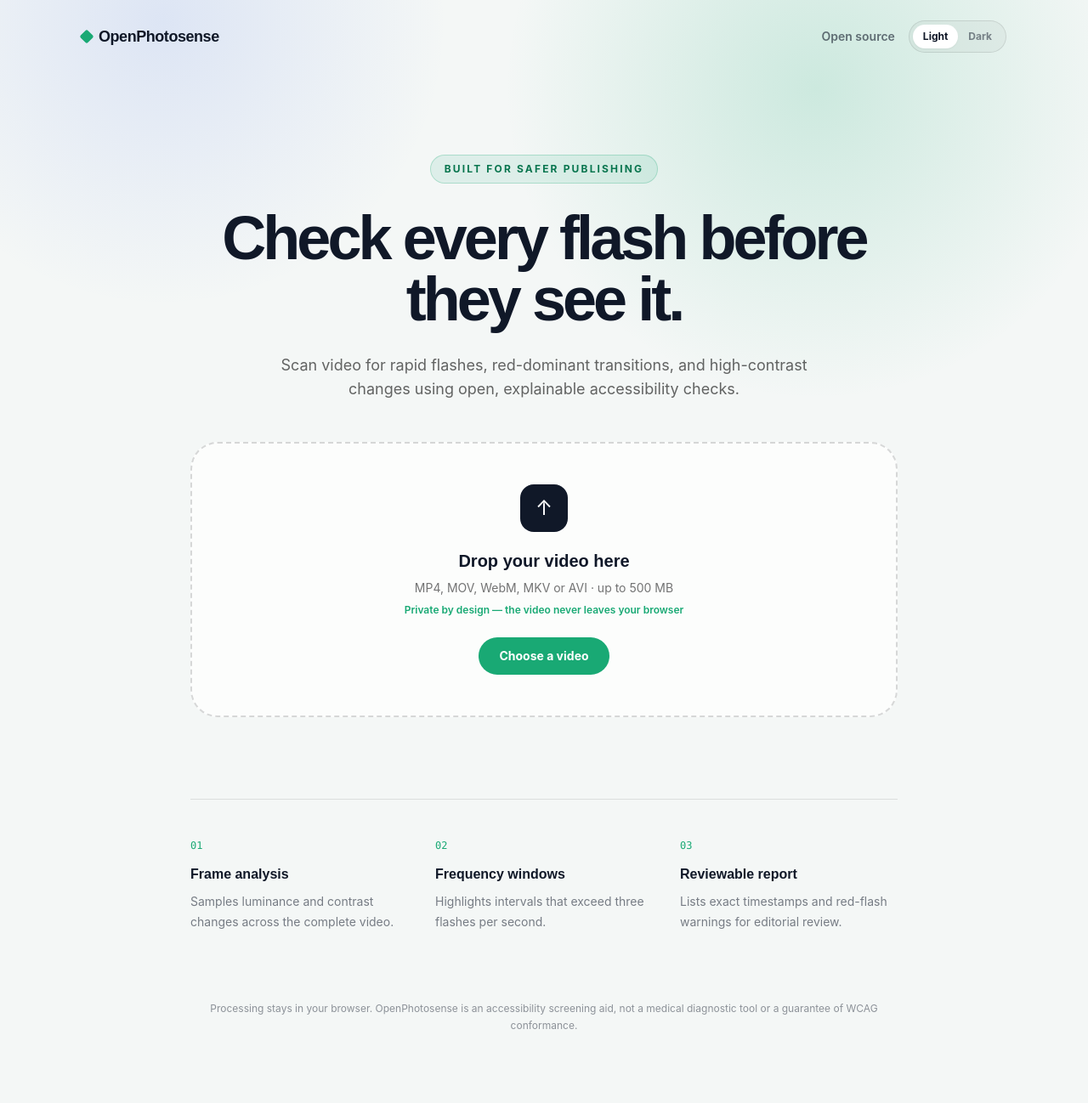
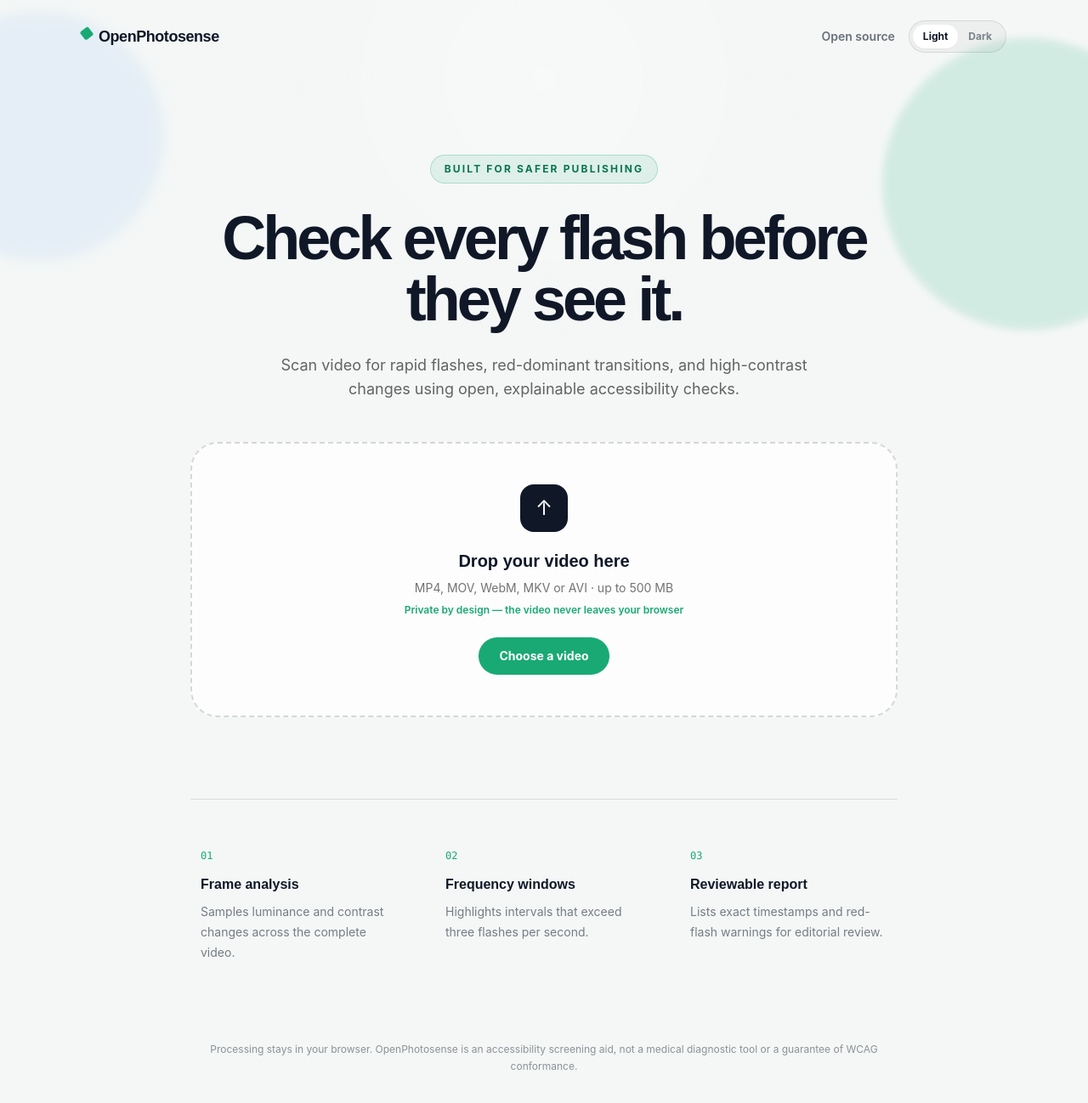
Before and after one commit to abacked/OpenPhotosense, a Next.js app in the folder frontend/: page / in a window 1280 px wide. Shown: the top 1298 px of the page at 85% size. Built offline with nearby package versions, Linux system fonts and the light colour scheme.

Commit message:
Add accessible ambient motion and interactions

```diff
--- a/frontend/app/globals.css
+++ b/frontend/app/globals.css
@@ -13,3 +13,53 @@ body { margin: 0; }
   to { opacity: 1; transform: translateY(0); }
 }
 .animate-rise { animation: rise .55s ease-out both; }
+
+@keyframes ambient-drift {
+  0%, 100% { transform: translate3d(0, 0, 0) scale(1); }
+  50% { transform: translate3d(28px, 18px, 0) scale(1.08); }
+}
+@keyframes ambient-drift-reverse {
+  0%, 100% { transform: translate3d(0, 0, 0) scale(1.08); }
+  50% { transform: translate3d(-24px, 22px, 0) scale(1); }
+}
+@keyframes gentle-float {
+  0%, 100% { transform: translateY(0) rotate(45deg); }
+  50% { transform: translateY(-4px) rotate(53deg); }
+}
+@keyframes scan-pass {
+  0% { transform: translateY(-140%); opacity: 0; }
+  18%, 82% { opacity: .38; }
+  100% { transform: translateY(520%); opacity: 0; }
+}
+@keyframes progress-glow {
+  0% { transform: translateX(-120%); }
+  100% { transform: translateX(260%); }
+}
+
+.ambient-orb { animation: ambient-drift 14s ease-in-out infinite; filter: blur(4px); }
+.ambient-orb-reverse { animation: ambient-drift-reverse 17s ease-in-out infinite; filter: blur(8px); }
+.logo-mark { animation: gentle-float 4s ease-in-out infinite; }
+.upload-zone { position: relative; isolation: isolate; overflow: hidden; }
+.upload-zone::after {
+  background: linear-gradient(180deg, transparent, rgba(25, 169, 116, .16), transparent);
+  content: "";
+  inset: 0;
+  opacity: 0;
+  pointer-events: none;
+  position: absolute;
+  transform: translateY(-140%);
+  z-index: -1;
+}
+.upload-zone.is-scanning::after, .upload-zone.is-dragging::after { animation: scan-pass 3.2s ease-in-out infinite; }
+.upload-icon { transition: transform .35s cubic-bezier(.2,.8,.2,1), box-shadow .35s ease; }
+.upload-zone:hover .upload-icon, .upload-zone.is-dragging .upload-icon { box-shadow: 0 14px 32px -12px rgba(25, 169, 116, .65); transform: translateY(-5px) rotate(4deg); }
+.feature-card { transition: transform .35s ease, opacity .35s ease; }
+.feature-card:hover { transform: translateY(-6px); }
+.progress-shine { overflow: hidden; position: relative; }
+.progress-shine::after { animation: progress-glow 2.4s ease-in-out infinite; background: linear-gradient(90deg, transparent, rgba(255,255,255,.6), transparent); content: ""; inset: 0; position: absolute; width: 38%; }
+.lift-card { transition: transform .25s ease, box-shadow .25s ease, border-color .25s ease; }
+.lift-card:hover { transform: translateY(-3px); }
+
+@media (prefers-reduced-motion: reduce) {
+  *, *::before, *::after { animation-duration: .01ms !important; animation-iteration-count: 1 !important; scroll-behavior: auto !important; transition-duration: .01ms !important; }
+}
--- a/frontend/app/page.tsx
+++ b/frontend/app/page.tsx
@@ -31,9 +31,13 @@ export default function Home() {
   const busy = uploading;
   return (
     <main className="min-h-screen overflow-hidden">
-      <div className="pointer-events-none absolute inset-x-0 top-0 -z-10 h-[520px] bg-[radial-gradient(circle_at_75%_20%,rgba(25,169,116,.18),transparent_35%),radial-gradient(circle_at_15%_5%,rgba(53,99,233,.12),transparent_28%)]" />
+      <div className="pointer-events-none absolute inset-x-0 top-0 -z-10 h-[620px] overflow-hidden">
+        <div className="ambient-orb absolute -right-16 top-10 size-80 rounded-full bg-signal/15 blur-3xl" />
+        <div className="ambient-orb-reverse absolute -left-20 top-0 size-72 rounded-full bg-blue-400/10 blur-3xl" />
+        <div className="absolute inset-0 bg-[radial-gradient(circle_at_50%_15%,rgba(255,255,255,.7),transparent_38%)] opacity-50 dark:opacity-10" />
+      </div>
       <nav className="mx-auto flex max-w-6xl items-center justify-between px-5 py-6 sm:px-8">
-        <a href="#" className="font-display text-lg font-extrabold tracking-tight"><span className="mr-2 inline-block size-3 rotate-45 rounded-sm bg-signal" />OpenPhotosense</a>
+        <a href="#" className="font-display text-lg font-extrabold tracking-tight"><span className="logo-mark mr-2 inline-block size-3 rotate-45 rounded-sm bg-signal" />OpenPhotosense</a>
         <div className="flex items-center gap-4"><a href="https://github.com" className="hidden text-sm font-semibold opacity-60 hover:opacity-100 sm:block">Open source</a><ThemeToggle /></div>
       </nav>
       <div className="mx-auto max-w-4xl px-5 pb-24 pt-14 sm:px-8 sm:pt-24">
@@ -44,12 +48,12 @@ export default function Home() {
         </header>
         <section className="mt-12 animate-rise [animation-delay:120ms]">
           <UploadZone onFile={upload} disabled={busy} />
-          {busy && <div className="mt-5 rounded-2xl bg-white p-5 shadow-soft dark:bg-white/[.05]" aria-live="polite"><div className="mb-3 flex justify-between gap-3 text-sm"><span className="truncate font-semibold">Scanning {filename}</span><span>{progress}%</span></div><div className="h-2 overflow-hidden rounded-full bg-black/5 dark:bg-white/10"><div className="h-full rounded-full bg-signal transition-all duration-500" style={{ width: `${progress}%` }} /></div><p className="mt-3 text-xs opacity-50">You can keep this tab open while frames are analyzed.</p></div>}
+          {busy && <div className="animate-rise mt-5 rounded-2xl bg-white p-5 shadow-soft dark:bg-white/[.05]" aria-live="polite"><div className="mb-3 flex justify-between gap-3 text-sm"><span className="truncate font-semibold">Scanning {filename}</span><span className="font-mono text-signal">{progress}%</span></div><div className="h-2 overflow-hidden rounded-full bg-black/5 dark:bg-white/10"><div className="progress-shine h-full rounded-full bg-signal transition-all duration-500" style={{ width: `${progress}%` }} /></div><p className="mt-3 text-xs opacity-50">You can keep this tab open while frames are analyzed.</p></div>}
           {error && <p role="alert" className="mt-5 rounded-2xl border border-red-300 bg-red-50 p-4 text-sm text-red-800">{error}</p>}
           {report && videoFile && videoUrl && <Results report={report} file={videoFile} videoUrl={videoUrl} />}
         </section>
         <section className="mt-24 grid gap-8 border-t border-black/10 pt-10 dark:border-white/10 sm:grid-cols-3">
-          {[['01', 'Frame analysis', 'Samples luminance and contrast changes across the complete video.'], ['02', 'Frequency windows', 'Highlights intervals that exceed three flashes per second.'], ['03', 'Reviewable report', 'Lists exact timestamps and red-flash warnings for editorial review.']].map(([n, title, copy]) => <div key={n}><span className="font-mono text-xs text-signal">{n}</span><h2 className="mt-3 font-display font-bold">{title}</h2><p className="mt-2 text-sm leading-6 opacity-55">{copy}</p></div>)}
+          {[['01', 'Frame analysis', 'Samples luminance and contrast changes across the complete video.'], ['02', 'Frequency windows', 'Highlights intervals that exceed three flashes per second.'], ['03', 'Reviewable report', 'Lists exact timestamps and red-flash warnings for editorial review.']].map(([n, title, copy], index) => <div key={n} className="feature-card animate-rise rounded-2xl p-3" style={{ animationDelay: `${220 + index * 90}ms` }}><span className="font-mono text-xs text-signal">{n}</span><h2 className="mt-3 font-display font-bold">{title}</h2><p className="mt-2 text-sm leading-6 opacity-55">{copy}</p></div>)}
         </section>
         <footer className="mt-20 text-center text-xs leading-5 opacity-45">Processing stays in your browser. OpenPhotosense is an accessibility screening aid, not a medical diagnostic tool or a guarantee of WCAG conformance.</footer>
       </div>
--- a/frontend/components/auto-fix.tsx
+++ b/frontend/components/auto-fix.tsx
@@ -51,7 +51,7 @@ export function AutoFix({ file, report }: { file: File; report: AnalysisReport }
         </div>
       </div>
       <div className="mt-6 grid gap-3 lg:grid-cols-3">
-        {options.map((option) => <button key={option.id} type="button" disabled={generating} onClick={() => { setStrategy(option.id); setDownloadUrl(""); }} className={`rounded-2xl border p-4 text-left transition ${strategy === option.id ? "border-signal bg-white shadow-sm dark:bg-white/10" : "border-black/10 hover:border-signal/50 dark:border-white/10"}`}><span className="text-xs font-bold uppercase tracking-wider text-signal">{option.id === recommendation.strategy ? "Recommended" : option.note}</span><strong className="mt-2 block">{option.title}</strong><span className="mt-2 block text-xs leading-5 opacity-55">{option.copy}</span></button>)}
+        {options.map((option) => <button key={option.id} type="button" disabled={generating} onClick={() => { setStrategy(option.id); setDownloadUrl(""); }} className={`lift-card rounded-2xl border p-4 text-left ${strategy === option.id ? "border-signal bg-white shadow-sm dark:bg-white/10" : "border-black/10 hover:border-signal/50 dark:border-white/10"}`}><span className="text-xs font-bold uppercase tracking-wider text-signal">{option.id === recommendation.strategy ? "Recommended" : option.note}</span><strong className="mt-2 block">{option.title}</strong><span className="mt-2 block text-xs leading-5 opacity-55">{option.copy}</span></button>)}
       </div>
       {generating && <div className="mt-6" aria-live="polite"><div className="mb-2 flex items-center justify-between gap-4 text-sm font-semibold"><span>Generating safer video · {progress}%</span><button type="button" onClick={cancel} className="rounded-full border border-black/15 px-4 py-2 text-xs font-bold hover:border-red-400 hover:text-red-600 dark:border-white/20">Cancel generation</button></div><div className="h-2 overflow-hidden rounded-full bg-black/10 dark:bg-white/10"><div className="h-full rounded-full bg-signal transition-all" style={{ width: `${progress}%` }} /></div></div>}
       {error && <p role="alert" className="mt-5 rounded-xl bg-red-50 p-4 text-sm text-red-800">{error}</p>}
--- a/frontend/components/results.tsx
+++ b/frontend/components/results.tsx
@@ -8,7 +8,7 @@ export function Results({ report, file, videoUrl }: { report: AnalysisReport; fi
   const frequency = Object.entries(report.flashes_per_second).filter(([, count]) => count > 0);
   return (
     <section className="animate-rise mt-8 space-y-5" aria-live="polite">
-      <div className="rounded-[2rem] bg-ink p-7 text-white shadow-soft dark:bg-white dark:text-ink sm:p-9">
+      <div className="lift-card rounded-[2rem] bg-ink p-7 text-white shadow-soft dark:bg-white dark:text-ink sm:p-9">
         <div className="flex flex-wrap items-start justify-between gap-5">
           <div><p className="text-xs font-bold uppercase tracking-[.2em] opacity-50">Analysis complete</p><h2 className="mt-2 font-display text-3xl font-bold">Accessibility report</h2></div>
           <span className={`rounded-full px-4 py-2 text-sm font-extrabold uppercase tracking-wider ${tones[report.risk_level]}`}>{report.risk_level} risk · {report.risk_score}/100</span>
--- a/frontend/components/upload-zone.tsx
+++ b/frontend/components/upload-zone.tsx
@@ -23,13 +23,13 @@ export function UploadZone({ onFile, disabled }: { onFile: (file: File) => void;
       onDragOver={(event) => { event.preventDefault(); setDragging(true); }}
       onDragLeave={() => setDragging(false)}
       onDrop={drop}
-      className={`rounded-[2rem] border-2 border-dashed p-8 text-center transition sm:p-12 ${dragging ? "border-signal bg-signal/10" : "border-black/15 bg-white/70 dark:border-white/15 dark:bg-white/[.04]"}`}
+      className={`upload-zone rounded-[2rem] border-2 border-dashed p-8 text-center transition duration-300 sm:p-12 ${disabled ? "is-scanning" : ""} ${dragging ? "is-dragging scale-[1.01] border-signal bg-signal/10 shadow-soft" : "border-black/15 bg-white/70 hover:border-signal/45 hover:bg-white dark:border-white/15 dark:bg-white/[.04] dark:hover:bg-white/[.07]"}`}
     >
-      <div className="mx-auto mb-5 grid size-14 place-items-center rounded-2xl bg-ink text-2xl text-white dark:bg-white dark:text-ink">↑</div>
+      <div className="upload-icon mx-auto mb-5 grid size-14 place-items-center rounded-2xl bg-ink text-2xl text-white dark:bg-white dark:text-ink">↑</div>
       <p className="font-display text-xl font-semibold">Drop your video here</p>
       <p className="mt-2 text-sm text-black/55 dark:text-white/55">MP4, MOV, WebM, MKV or AVI · up to 500 MB</p>
       <p className="mt-2 text-xs font-semibold text-signal">Private by design — the video never leaves your browser</p>
-      <button disabled={disabled} onClick={() => input.current?.click()} className="mt-6 rounded-full bg-signal px-6 py-3 text-sm font-bold text-white transition hover:bg-[#148b60] disabled:opacity-50">
+      <button disabled={disabled} onClick={() => input.current?.click()} className="mt-6 rounded-full bg-signal px-6 py-3 text-sm font-bold text-white shadow-sm transition duration-300 hover:-translate-y-0.5 hover:bg-[#148b60] hover:shadow-lg active:translate-y-0 disabled:opacity-50">
         Choose a video
       </button>
       <input ref={input} type="file" accept="video/*,.mkv" hidden onChange={(event) => accept(event.target.files?.[0])} />
--- a/frontend/components/video-preview.tsx
+++ b/frontend/components/video-preview.tsx
@@ -36,7 +36,7 @@ export function VideoPreview({
   }
 
   return (
-    <div className="rounded-[2rem] bg-white p-5 shadow-soft dark:bg-white/[.05] sm:p-7">
+    <div className="lift-card rounded-[2rem] bg-white p-5 shadow-soft dark:bg-white/[.05] sm:p-7">
       <div className="flex flex-wrap items-end justify-between gap-3">
         <div>
           <h3 className="font-display text-lg font-bold">{title}</h3>
```
